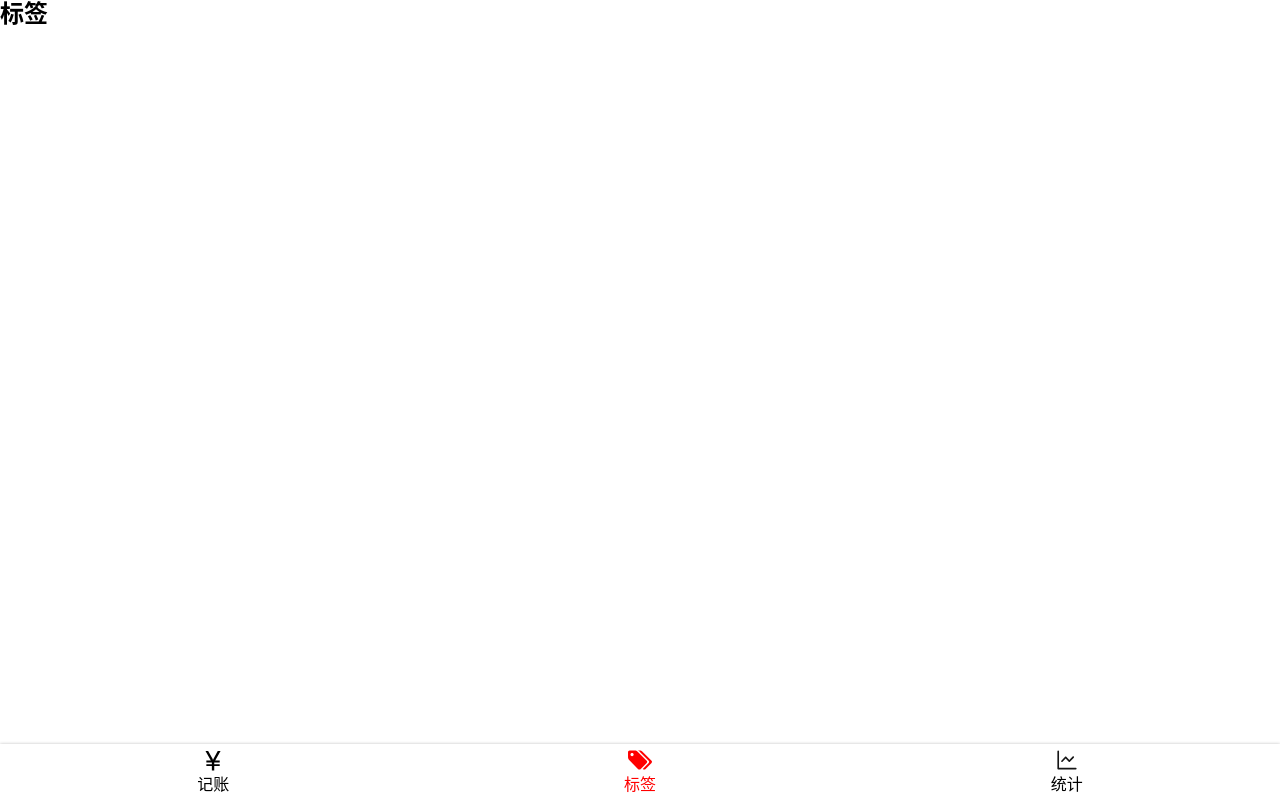
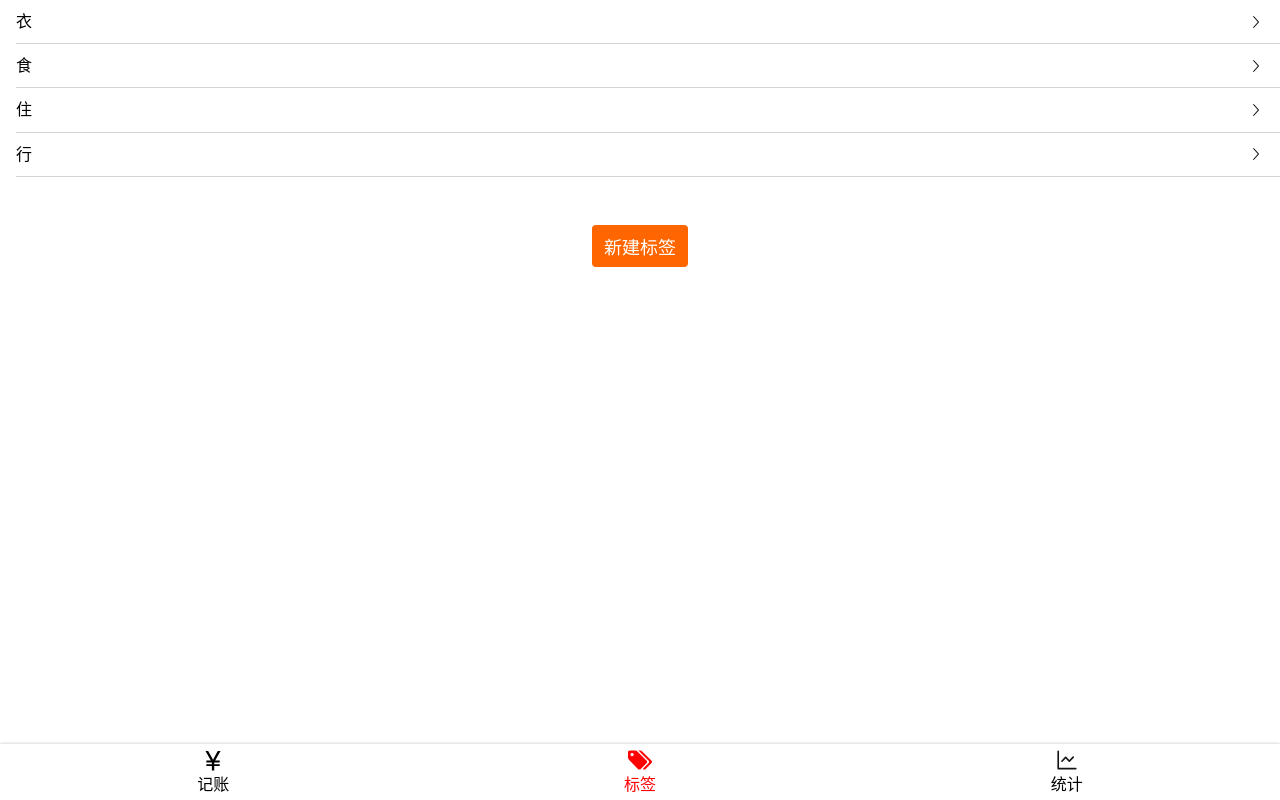
Before and after one commit to Gjc452/Drib-money-react, a React app: page /tags in a window 1280 px wide. Built offline with nearby package versions, Linux system fonts and the light colour scheme.

Commit message:
tag list 样式完成

```diff
--- a/src/index.scss
+++ b/src/index.scss
@@ -38,3 +38,9 @@
   display: block;
   clear: both;
 }
+
+.oneLine {
+  white-space: nowrap;
+  overflow: hidden;
+  text-overflow: ellipsis;
+}
--- a/src/useTags.tsx
+++ b/src/useTags.tsx
@@ -2,9 +2,6 @@
 
 const useTags = () => {
   const [tags, setTags] = useState<string[]>(['衣', '食', '住', '行']);
-  return {
-    tags,
-    setTags
-  };
+  return {tags, setTags};
 };
 export default useTags;
--- a/src/views/Tags.tsx
+++ b/src/views/Tags.tsx
@@ -1,12 +1,53 @@
 import Layout from '../components/Layout';
 import React from 'react';
 import useTags from '../useTags';
+import styled from 'styled-components';
+import Icon from '../components/Icon';
+
+const TabList = styled.ol`
+  font-size: 16px;
+  background: white;
+  > li{
+    padding: 12px 16px 12px 0;
+    margin-left: 16px;
+    border-bottom: 1px solid #d5d5d9;
+    display: flex;
+    justify-content: space-between;
+    align-items: center;
+  }
+`;
+const Button = styled.button`
+  font-size: 18px; border: none;
+  padding: 8px 12px; background: #F60;
+  border-radius: 4px; color: white;
+`;
+const Center = styled.div`
+  display: flex;
+  justify-content: center;
+  align-items: center;
+  flex-direction: column;
+`;
+const Space = styled.div`
+  height: 16px;
+`;
 
 function Tags() {
   const {tags, setTags} = useTags();
   return (
     <Layout>
-      <h2>标签</h2>
+      <TabList>
+        {tags.map(tag =>
+          <li key={tag}>
+            <span className='oneLine'>{tag}</span>
+            <Icon name='right'/>
+          </li>)}
+      </TabList>
+      <Center>
+        <Space/>
+        <Space/>
+        <Space/>
+        <Button>新建标签</Button>
+      </Center>
     </Layout>
   );
 }
```
